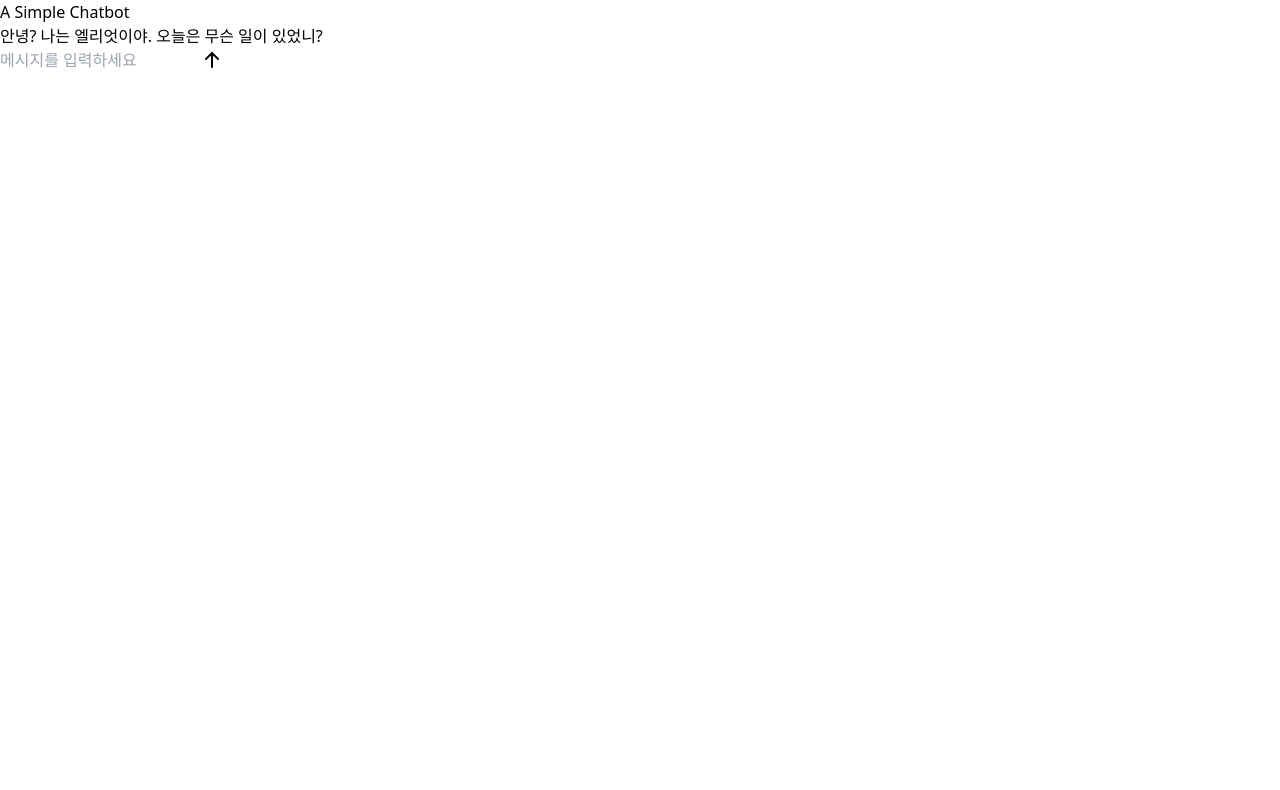
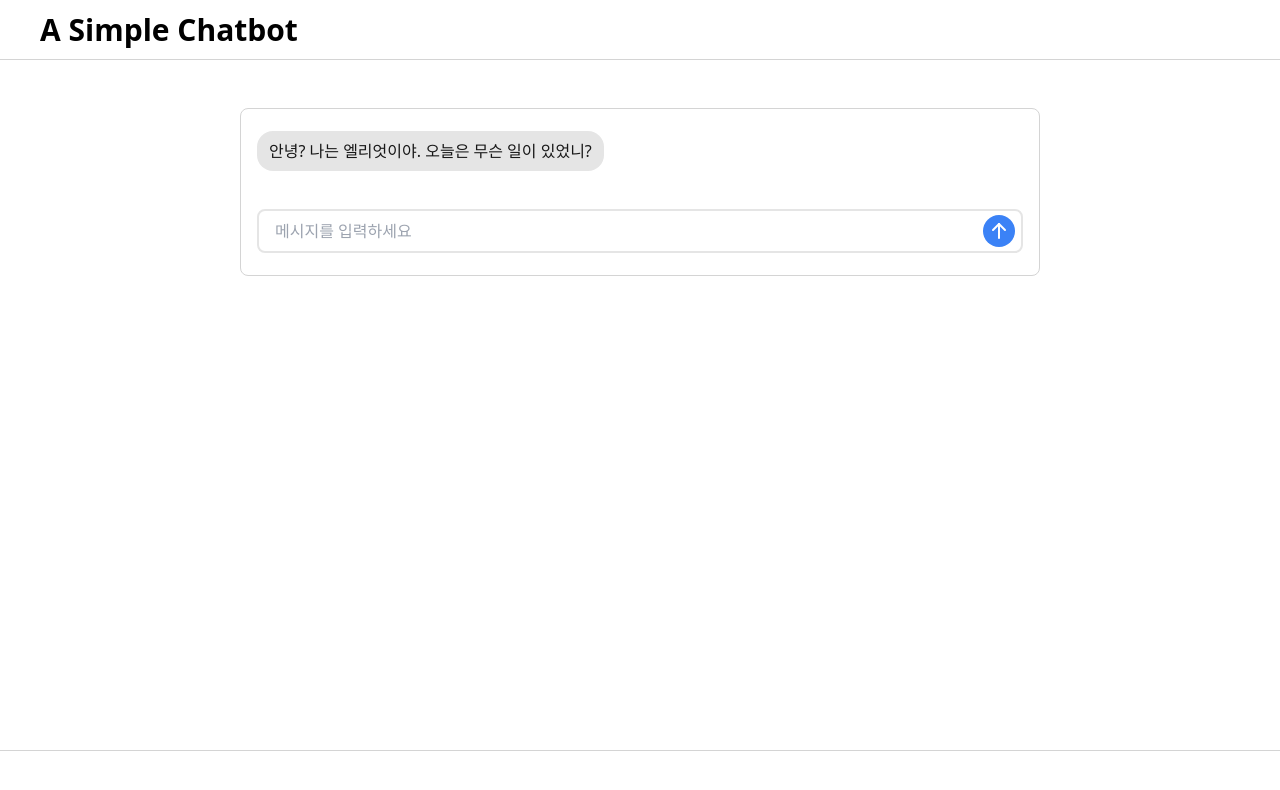
Before and after one commit to jiy8ni/simple-chatbot, a Next.js app: page / in a window 1280 px wide. Shown: the top 790 px of the page. Built offline with nearby package versions, Linux system fonts and the light colour scheme.

Commit message:
수정 (3)

```diff
--- a/package.json
+++ b/package.json
@@ -1,5 +1,5 @@
 {
-  "name": "simple-chatbot",
+  "name": "chatbot",
   "version": "0.1.0",
   "private": true,
   "scripts": {
@@ -12,10 +12,8 @@
     "@tabler/icons-react": "^2.18.0",
     "next": "13.4.2",
     "openai": "^3.2.1",
-    "postcss": "8.4.23",
     "react": "18.2.0",
-    "react-dom": "18.2.0",
-    "tailwindcss": "3.3.2"
+    "react-dom": "18.2.0"
   },
   "devDependencies": {
     "autoprefixer": "^10.4.14",
--- a/postcss.config.js
+++ b/postcss.config.js
@@ -1,7 +1,6 @@
 module.exports = {
-    plugins: [
-      require('tailwindcss'),
-      require('autoprefixer')
-      // 다른 PostCSS 플러그인들을 필요에 따라 추가할 수 있습니다.
-    ]
+    plugins: {
+      tailwindcss: {},
+      autoprefixer: {},
+    },
   }
--- a/tailwind.config.js
+++ b/tailwind.config.js
@@ -1,8 +1,18 @@
 /** @type {import('tailwindcss').Config} */
 module.exports = {
-  content: [],
+  content: [
+    './src/pages/**/*.{js,ts,jsx,tsx}',
+    './src/components/**/*.{js,ts,jsx,tsx}',
+    './src/app/**/*.{js,ts,jsx,tsx}',
+  ],
   theme: {
-    extend: {},
+    extend: {
+      backgroundImage: {
+        'gradient-radial': 'radial-gradient(var(--tw-gradient-stops))',
+        'gradient-conic':
+          'conic-gradient(from 180deg at 50% 50%, var(--tw-gradient-stops))',
+      },
+    },
   },
   plugins: [],
 }
```
Also changed, not shown: 1 other file (tests, documents, lock files or other folders).
